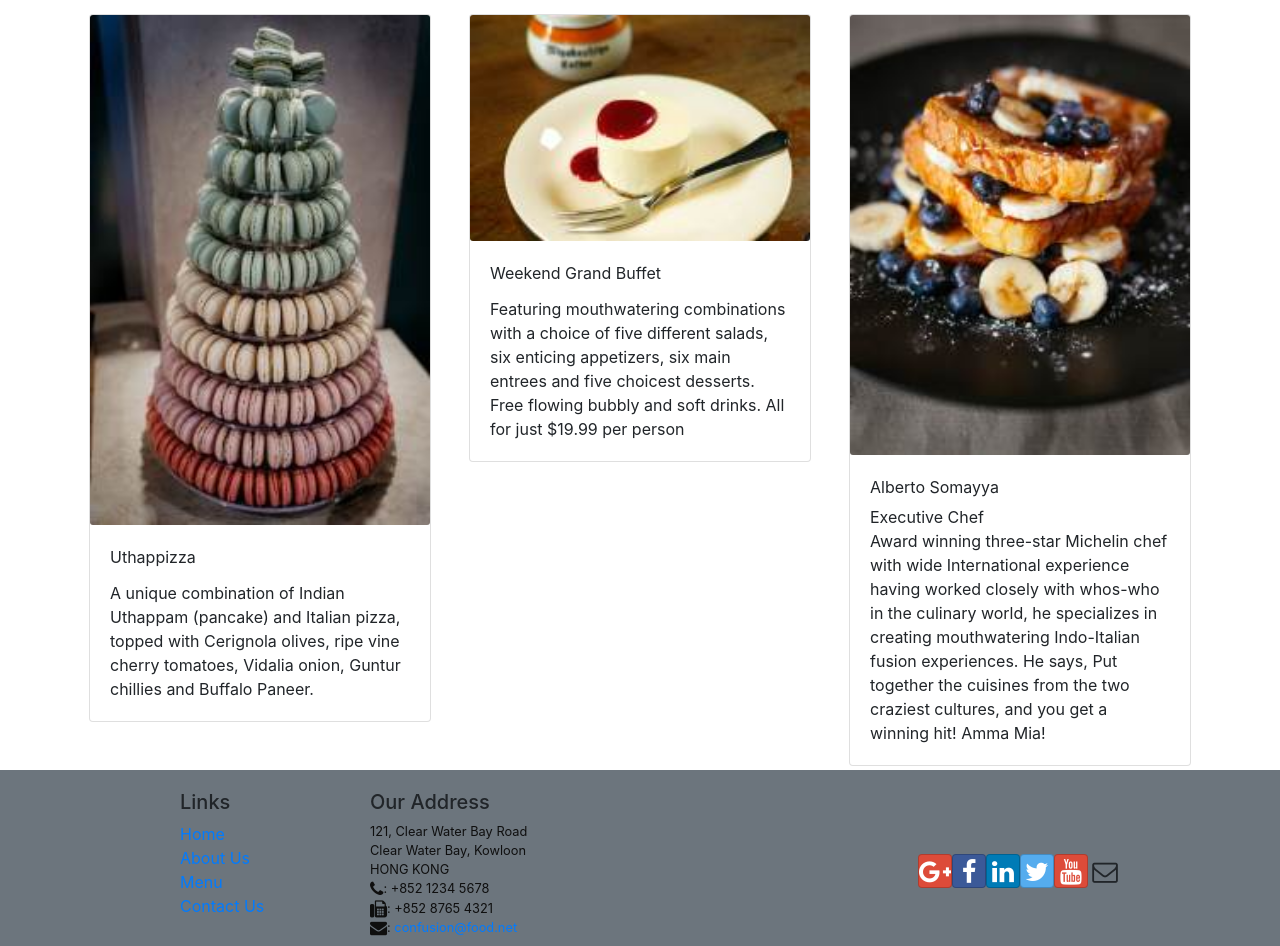
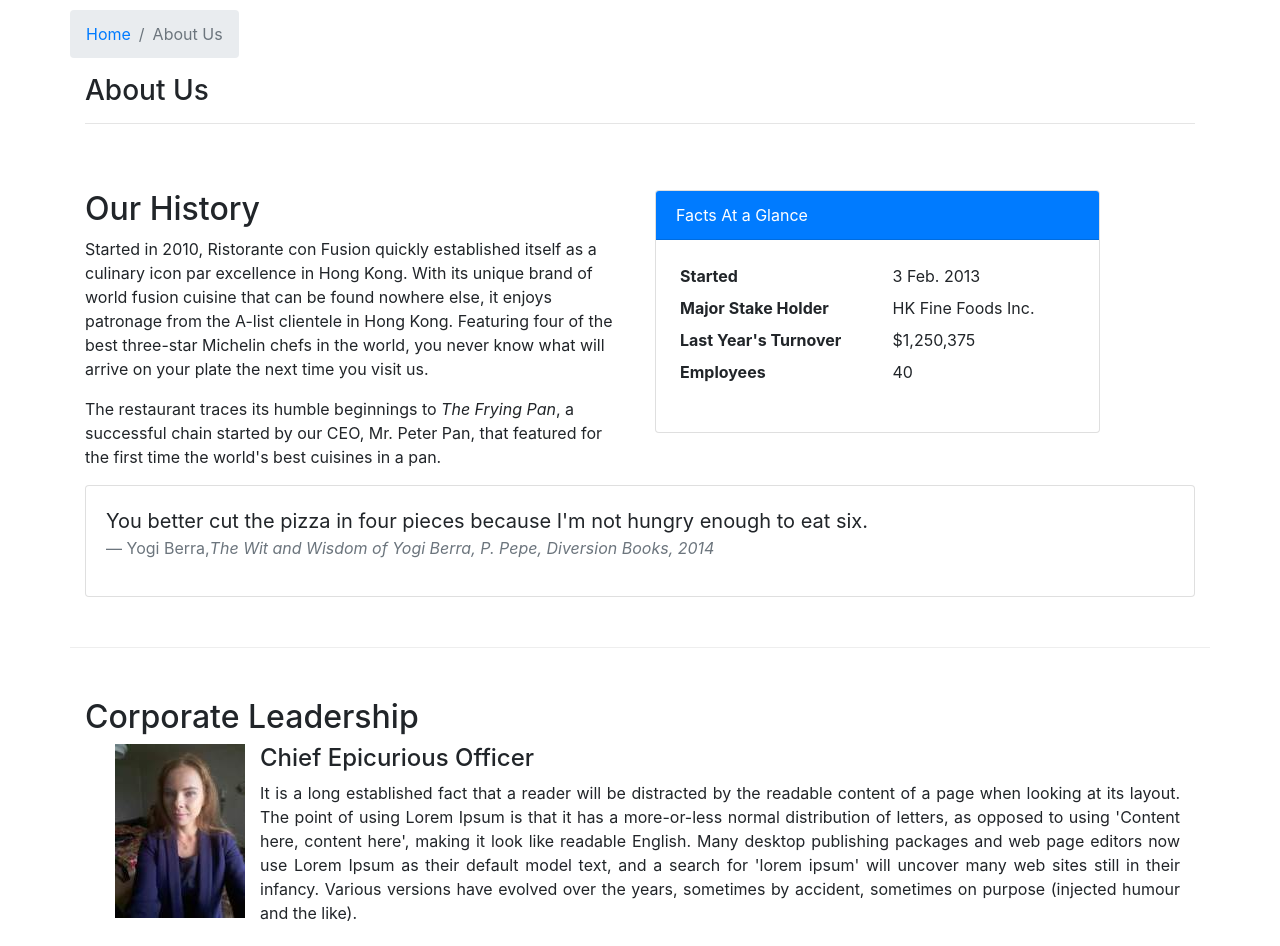
Before and after one commit to ieva1919/coursera-react, a React (Create React App) app: page /aboutus in a window 1280 px wide. Before the commit this address led to /home. Shown: the part 400-1346 px from the top of the page. Built offline with nearby package versions, Linux system fonts and the light colour scheme.

Commit message:
add new component About, create functional component RenderLeader, add RenderLeader in About

```diff
--- a/src/App.scss
+++ b/src/App.scss
@@ -51,3 +51,17 @@
   }
 
 }
+
+.media {
+  padding: 0 15px 15px 15px;
+}
+
+.media-body {
+  text-align: justify;
+}
+
+.heading {
+  h2 {
+    margin-bottom: 1.5rem;
+  }
+}
--- /dev/null
+++ b/src/component/About.js
@@ -0,0 +1,80 @@
+import React from 'react';
+import { Breadcrumb, BreadcrumbItem, Card, CardBody, CardHeader, Media } from 'reactstrap';
+import { Link } from 'react-router-dom';
+import RenderLeader from './RenderLeader.js'
+
+function About(props) {
+
+    const leaders = props.leaders.map((leader) => {
+        return (
+            <p>Leader {leader.name}</p>
+        );
+    });
+
+    return (
+        <div className="container">
+            <div className="row">
+                <Breadcrumb>
+                    <BreadcrumbItem><Link to="/home">Home</Link></BreadcrumbItem>
+                    <BreadcrumbItem active>About Us</BreadcrumbItem>
+                </Breadcrumb>
+                <div className="col-12">
+                    <h3>About Us</h3>
+                    <hr />
+                </div>
+            </div>
+            <div className="row row-content">
+                <div className="col-12 col-md-6">
+                    <h2>Our History</h2>
+                    <p>Started in 2010, Ristorante con Fusion quickly established itself as a culinary icon par excellence in Hong Kong. With its unique brand of world fusion cuisine that can be found nowhere else, it enjoys patronage from the A-list clientele in Hong Kong.  Featuring four of the best three-star Michelin chefs in the world, you never know what will arrive on your plate the next time you visit us.</p>
+                    <p>The restaurant traces its humble beginnings to <em>The Frying Pan</em>, a successful chain started by our CEO, Mr. Peter Pan, that featured for the first time the world's best cuisines in a pan.</p>
+                </div>
+                <div className="col-12 col-md-5">
+                    <Card>
+                        <CardHeader className="bg-primary text-white">Facts At a Glance</CardHeader>
+                        <CardBody>
+                            <dl className="row p-1">
+                                <dt className="col-6">Started</dt>
+                                <dd className="col-6">3 Feb. 2013</dd>
+                                <dt className="col-6">Major Stake Holder</dt>
+                                <dd className="col-6">HK Fine Foods Inc.</dd>
+                                <dt className="col-6">Last Year's Turnover</dt>
+                                <dd className="col-6">$1,250,375</dd>
+                                <dt className="col-6">Employees</dt>
+                                <dd className="col-6">40</dd>
+                            </dl>
+                        </CardBody>
+                    </Card>
+                </div>
+                <div className="col-12">
+                    <Card>
+                        <CardBody className="bg-faded">
+                            <blockquote className="blockquote">
+                                <p className="mb-0">You better cut the pizza in four pieces because
+                                    I'm not hungry enough to eat six.</p>
+                                <footer className="blockquote-footer">Yogi Berra,
+                                <cite title="Source Title">The Wit and Wisdom of Yogi Berra,
+                                    P. Pepe, Diversion Books, 2014</cite>
+                                </footer>
+                            </blockquote>
+                        </CardBody>
+                    </Card>
+                </div>
+            </div>
+            <div className="row row-content">
+                <div className="col-12">
+                    <h2>Corporate Leadership</h2>
+                </div>
+                <div className="col-12">
+                    {props.leaders.map((leader) => {
+                        return (
+                            <RenderLeader leader={leader} />
+                        )
+                    })}
+                </div>
+            </div>
+        </div>
+    );
+}
+
+export default About;
--- a/src/component/Footer.js
+++ b/src/component/Footer.js
@@ -13,6 +13,7 @@
                             <li><Link to="/aboutus">About Us</Link></li>
                             <li><Link to="/menu">Menu</Link></li>
                             <li><Link to="/contactus">Contact Us</Link></li>
+                            <li><Link to="/aboutus">About Us</Link></li>
                         </ul>
                     </div>
                     <div className="col-7 col-sm-5">
--- a/src/component/Main.js
+++ b/src/component/Main.js
@@ -10,6 +10,7 @@
 import Footer from './Footer'
 import { Route, Switch, Redirect } from 'react-router-dom';
 import Dishdetail from './Dishdetail';
+import About from './About';
 
 class Main extends Component {
 
@@ -53,6 +54,7 @@
                     <Route path="/home" component={HomePage} />
                     <Route exact path="/menu" component={() => <Menu dishes={this.state.dishes} />} />
                     <Route path="/menu/:dishId" component={DishWithId} />
+                    <Route exact path="/aboutus" component={() => <About leaders={this.state.leaders} />} />
                     <Route exact path="/contactus" component={Contact} />
                     <Redirect to="/home" />
                 </Switch>
--- /dev/null
+++ b/src/component/RenderLeader.js
@@ -0,0 +1,20 @@
+import React from 'react'
+import { Media } from 'reactstrap';
+
+function RenderLeader({ leader }) {
+    return (
+        <Media>
+            <Media>
+                <Media object src={leader.image} alt="portrait" />
+            </Media>
+            <Media body>
+                <Media heading className="heading">
+                    {leader.designation}
+                </Media>
+                {leader.description}
+            </Media>
+        </Media>
+    )
+}
+
+export default RenderLeader;
--- a/src/shared/leaders.js
+++ b/src/shared/leaders.js
@@ -1,38 +1,38 @@
 export const LEADERS = [
     {
         id: 0,
-        name: 'Peter Pan',
-        image: '/assets/images/healthybreakfast.jpg',
+        name: 'Ieva',
+        image: '/assets/images/Ieva.jpg',
         designation: 'Chief Epicurious Officer',
         abbr: 'CEO',
         featured: false,
-        description: "Our CEO, Peter, credits his hardworking East Asian immigrant parents who undertook the arduous journey to the shores of America with the intention of giving their children the best future. His mother's wizardy in the kitchen whipping up the tastiest dishes with whatever is available inexpensively at the supermarket, was his first inspiration to create the fusion cuisines for which The Frying Pan became well known. He brings his zeal for fusion cuisines to this restaurant, pioneering cross-cultural culinary connections."
+        description: "It is a long established fact that a reader will be distracted by the readable content of a page when looking at its layout. The point of using Lorem Ipsum is that it has a more-or-less normal distribution of letters, as opposed to using 'Content here, content here', making it look like readable English. Many desktop publishing packages and web page editors now use Lorem Ipsum as their default model text, and a search for 'lorem ipsum' will uncover many web sites still in their infancy. Various versions have evolved over the years, sometimes by accident, sometimes on purpose (injected humour and the like)."
     },
     {
         id: 1,
-        name: 'Dhanasekaran Witherspoon',
-        image: '/assets/images/alberto.png',
+        name: 'Ieva',
+        image: '/assets/images/Ieva.jpg',
         designation: 'Chief Food Officer',
         abbr: 'CFO',
         featured: false,
-        description: 'Our CFO, Danny, as he is affectionately referred to by his colleagues, comes from a long established family tradition in farming and produce. His experiences growing up on a farm in the Australian outback gave him great appreciation for varieties of food sources. As he puts it in his own words, Everything that runs, wins, and everything that stays, pays!'
+        description: 'It is a long established fact that a reader will be distracted by the readable content of a page when looking at its layout. The point of using Lorem Ipsum is that it has a more-or-less normal distribution of letters, as opposed to using, making it look like readable English. Many desktop publishing packages and web page editors now use Lorem Ipsum as their default model text, and a search for will uncover many web sites still in their infancy. Various versions have evolved over the years, sometimes by accident, sometimes on purpose (injected humour and the like).'
     },
     {
         id: 2,
-        name: 'Agumbe Tang',
-        image: '/assets/images/healthybreakfast.jpg',
+        name: 'Ieva',
+        image: '/assets/images/Ieva.jpg',
         designation: 'Chief Taste Officer',
         abbr: 'CTO',
         featured: false,
-        description: 'Blessed with the most discerning gustatory sense, Agumbe, our CFO, personally ensures that every dish that we serve meets his exacting tastes. Our chefs dread the tongue lashing that ensues if their dish does not meet his exacting standards. He lives by his motto, You click only if you survive my lick.'
+        description: 'It is a long established fact that a reader will be distracted by the readable content of a page when looking at its layout. The point of using Lorem Ipsum is that it has a more-or-less normal distribution of letters, as opposed to using, making it look like readable English. Many desktop publishing packages and web page editors now use Lorem Ipsum as their default model text, and a search for will uncover many web sites still in their infancy. Various versions have evolved over the years, sometimes by accident, sometimes on purpose (injected humour and the like).'
     },
     {
         id: 3,
-        name: 'Alberto Somayya',
-        image: '/assets/images/healthybreakfast.jpg',
+        name: 'Ieva',
+        image: '/assets/images/Ieva.jpg',
         designation: 'Executive Chef',
         abbr: 'EC',
         featured: true,
-        description: 'Award winning three-star Michelin chef with wide International experience having worked closely with whos-who in the culinary world, he specializes in creating mouthwatering Indo-Italian fusion experiences. He says, Put together the cuisines from the two craziest cultures, and you get a winning hit! Amma Mia!'
+        description: 'It is a long established fact that a reader will be distracted by the readable content of a page when looking at its layout. The point of using Lorem Ipsum is that it has a more-or-less normal distribution of letters, as opposed to using, making it look like readable English. Many desktop publishing packages and web page editors now use Lorem Ipsum as their default model text, and a search for will uncover many web sites still in their infancy. Various versions have evolved over the years, sometimes by accident, sometimes on purpose (injected humour and the like).'
     }
 ];
```
Also changed, not shown: public/assets/images/Ieva.jpg (added).
